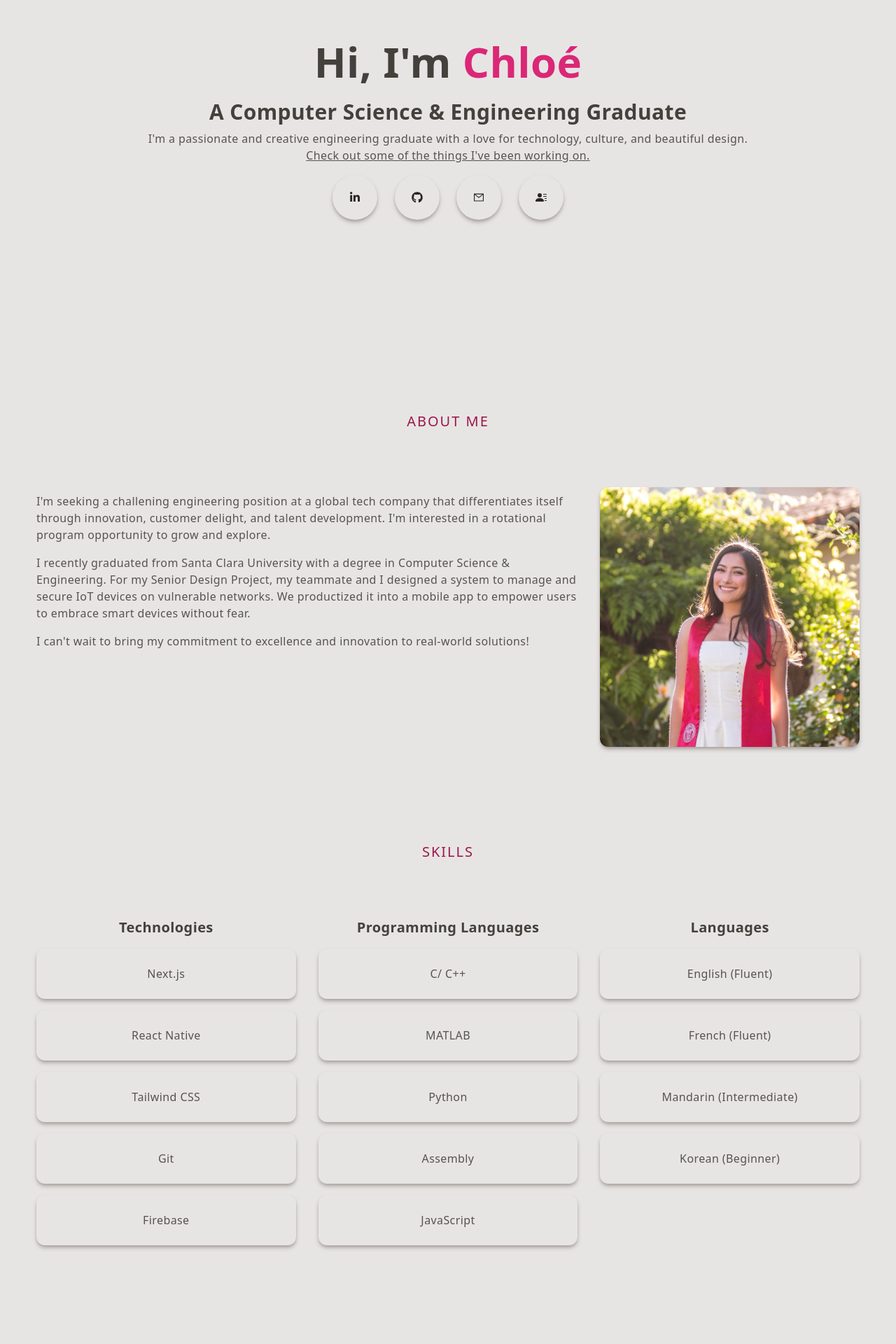
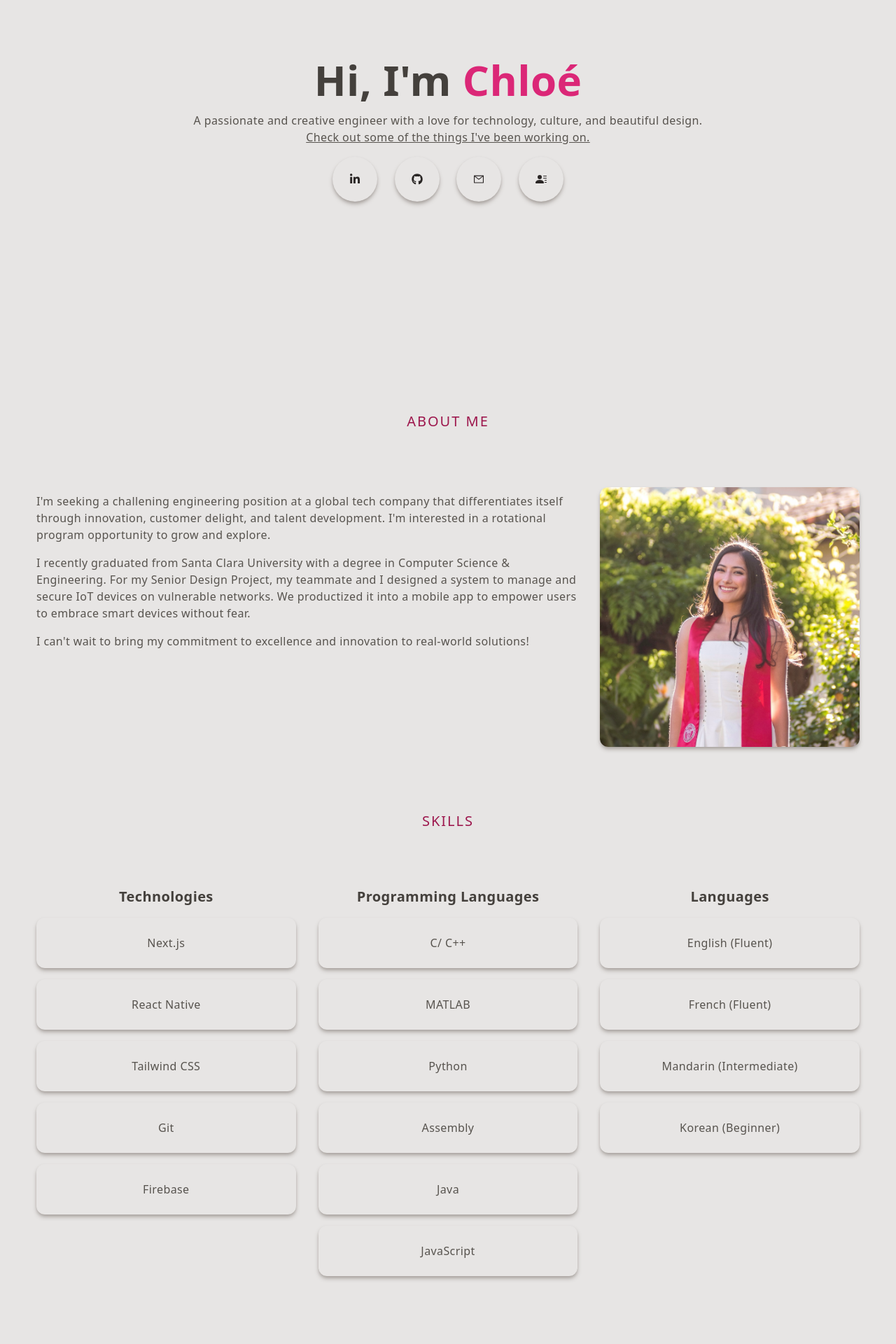
Before and after one commit to cnmorali/Personal-Website, a Next.js app: page / in a window 1280 px wide. Shown: the part 220-2140 px from the top of the page at 70% size. Built offline with nearby package versions, Linux system fonts and the light colour scheme.

Commit message:
Main & Skills edits

```diff
--- a/src/app/components/Main.jsx
+++ b/src/app/components/Main.jsx
@@ -15,14 +15,10 @@ const Main = () => {
                         Hi, I&apos;m <span className='text-[#db2777]'>Chloé</span>
                     </h1>
 
-                    <h2 className='py-2 text-stone-700'>
-                    A Computer Science & Engineering Graduate
-                    </h2>
-
-                    <p className="text-stone-600 max-w-[70%] m-auto">
-                        I&apos;m a passionate and creative engineering graduate with a love for technology, culture, and beautiful design.{' '}
+                    <p className="text-stone-600 max-w-[65%] m-auto">
+                    A passionate and creative engineer with a love for technology, culture, and beautiful design.{' '}
                         <Link href="/#projects" scroll={true}>
-                            <span className="underline cursor-pointer hover:opacity-80">
+                            <span className="underline cursor-pointer hover:opacity-80 transition-opacity duration-200">
                                 Check out some of the things I&apos;ve been working on.
                             </span>
                         </Link>
--- a/src/app/components/Skills.jsx
+++ b/src/app/components/Skills.jsx
@@ -43,6 +43,9 @@ const Skills = () => {
               <h3 className='text-center text-stone-600 font-normal'>Assembly</h3>
             </div>
             <div className='p-6 shadow-md  shadow-stone-400 rounded-xl hover:bg-stone-100 transition duration-300'>
+              <h3 className='text-center text-stone-600 font-normal'>Java</h3>
+            </div>
+            <div className='p-6 shadow-md  shadow-stone-400 rounded-xl hover:bg-stone-100 transition duration-300'>
               <h3 className='text-center text-stone-600 font-normal'>JavaScript</h3>
             </div>
           </div>
```
